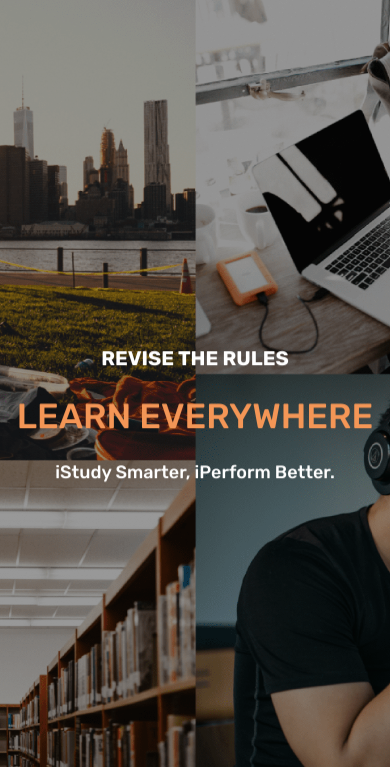
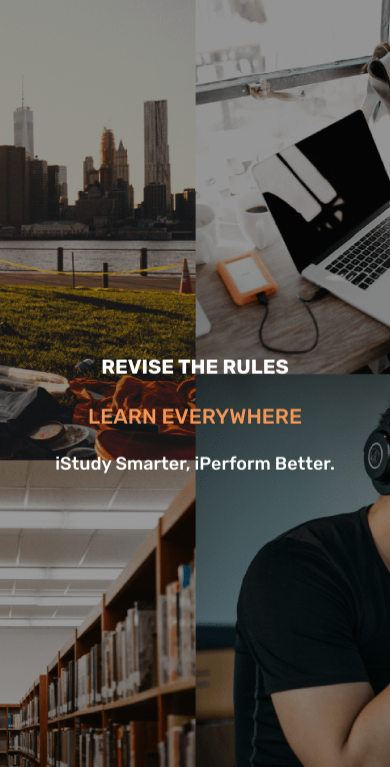
Before and after one commit to suyeshJoshi/ReCapp, a plain HTML site: page index.html in a window 390 px wide. Shown: the part 77-844 px from the top of the page. Drawn offline with nearby package versions, Linux system fonts and the light colour scheme; files whose address does not match are found by name.

Commit message:
Update responsive.css

```diff
--- a/assets/css/responsive.css
+++ b/assets/css/responsive.css
@@ -482,6 +482,9 @@
 	right: 10px;
 	width: 120px;
 	font-size: 15px;
+}
+.headerSize{
+	font-size: 21px;
 }
 .banner_content h2 {
 	font-size: 30px;
```
